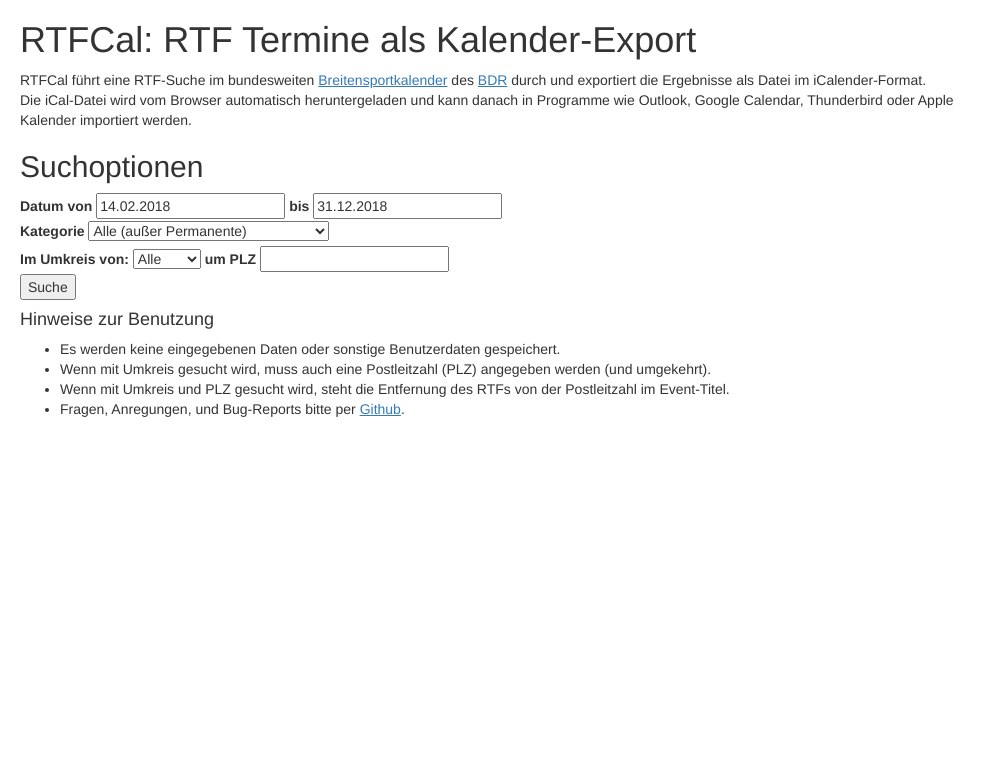
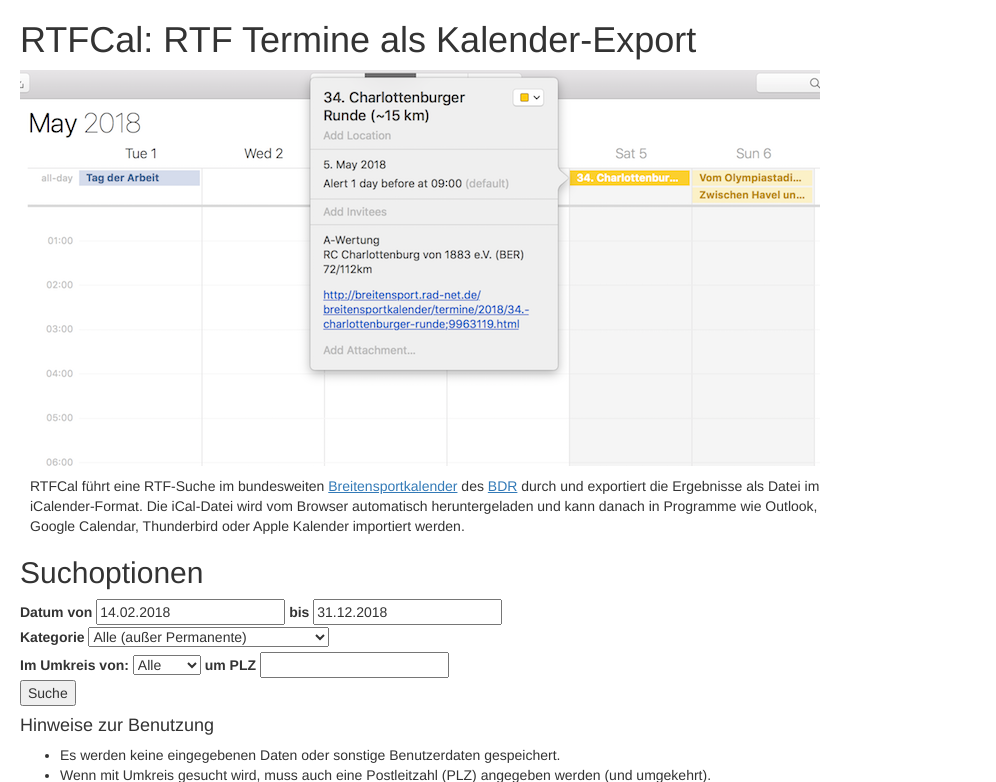
Before and after one commit to tcmb/rtfcal, a Flask app: page / in a window 1280 px wide. Shown: the top 782 px of the page, without its empty margins (0-996 px from the left). Before the commit the page ends 417 px from the top, so only its background shows below. Run offline with Flask 2, Linux system fonts and the light colour scheme; some libraries are stand-ins or nearby versions.

Commit message:
adding screen shot for illustration, slight change in formatting

```diff
--- a/static/css/rtfcal.css
+++ b/static/css/rtfcal.css
@@ -7,5 +7,10 @@ a {
 }
 
 #outer {
-    width: 80%
+    width: 80%;
 }
+
+#intro {
+    margin: 10px;
+    width: 820px;
+}
--- a/templates/index.html
+++ b/templates/index.html
@@ -24,17 +24,25 @@
     {% endblock %}
 </head>
 <body>
+
 {% block body %}
 <div id="outer">
+
     <div id="title"><h1>RTFCal: RTF Termine als Kalender-Export</h1></div>
+
+    <div id="image">
+        <img src="static/images/rtfcal.png" alt="Bildschirmfoto" decoding="async"/>
+    </div>
+
     <div id="intro">
         <p>
             RTFCal führt eine RTF-Suche im bundesweiten <a href="http://breitensport.rad-net.de/breitensportkalender">Breitensportkalender</a>
-            des <a href="https://www.bdr-online.org">BDR</a> durch und exportiert die Ergebnisse als Datei im iCalender-Format.<br/>
+            des <a href="https://www.bdr-online.org">BDR</a> durch und exportiert die Ergebnisse als Datei im iCalender-Format.
             Die iCal-Datei wird vom Browser automatisch heruntergeladen und kann danach in Programme wie Outlook, Google Calendar,
             Thunderbird oder Apple Kalender importiert werden.
         </p>
     </div>
+
     <div id="param_form">
         <h2>Suchoptionen</h2>
         <form action="/search" method="post">
@@ -87,6 +95,7 @@
         </form>
     </div>
 </div>
+
 <div id="usage">
     <h4>Hinweise zur Benutzung</h4>
     <ul>
```
Also changed, not shown: static/images/rtfcal.png (added).
